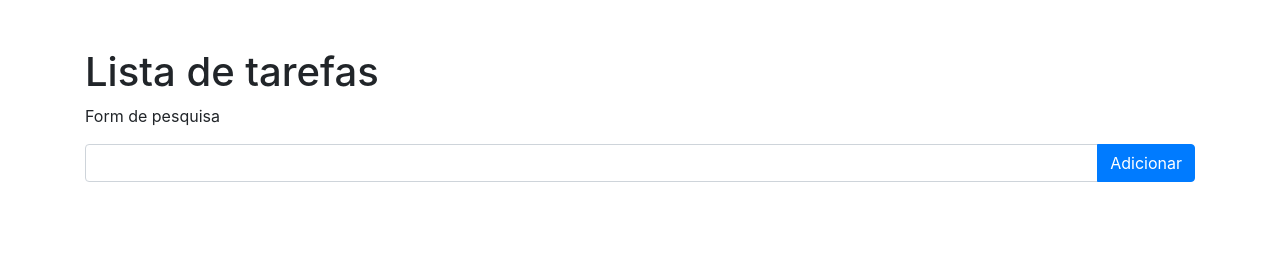
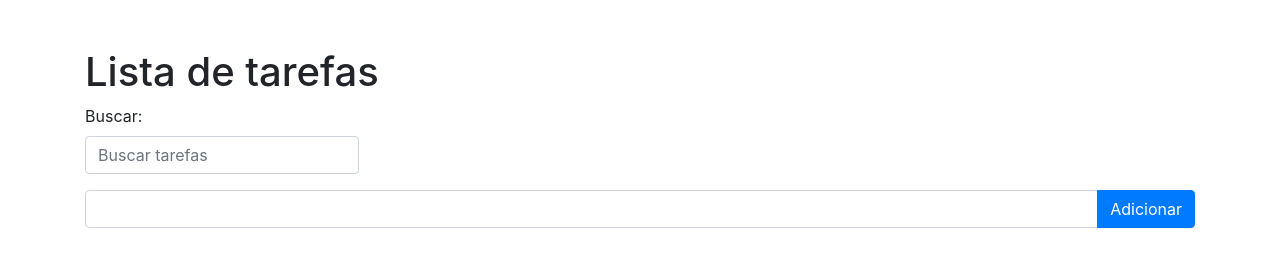
Before and after one commit to jairo-sousa/learn-htmx-tasklist, a website: page public/index.html in a window 1280 px wide. Drawn offline with nearby package versions, Linux system fonts and the light colour scheme; no server answers.

Commit message:
feat: add search

```diff
--- a/public/index.html
+++ b/public/index.html
@@ -23,7 +23,22 @@
     >
         <div class="container">
             <h1 class="mt-5">Lista de tarefas</h1>
-            <div class="mb-3">Form de pesquisa</div>
+            <div class="mb-3">
+                <form class="form-inline d-flex flex-column align-items-start">
+                    <label for="search" class="mb-2"> Buscar: </label>
+                    <input
+                        type="text"
+                        name="search"
+                        id="search"
+                        class="form-control"
+                        placeholder="Buscar tarefas"
+                        hx-post="api/search"
+                        hx-trigger="keyup changed delay:500ms"
+                        hx-target="#todo-list"
+                        hx-swap="innerHTML"
+                    />
+                </form>
+            </div>
 
             <form
                 id="todo-form"
```
Also changed, not shown: routes/todoRoutes.js (+15 -1 lines).
